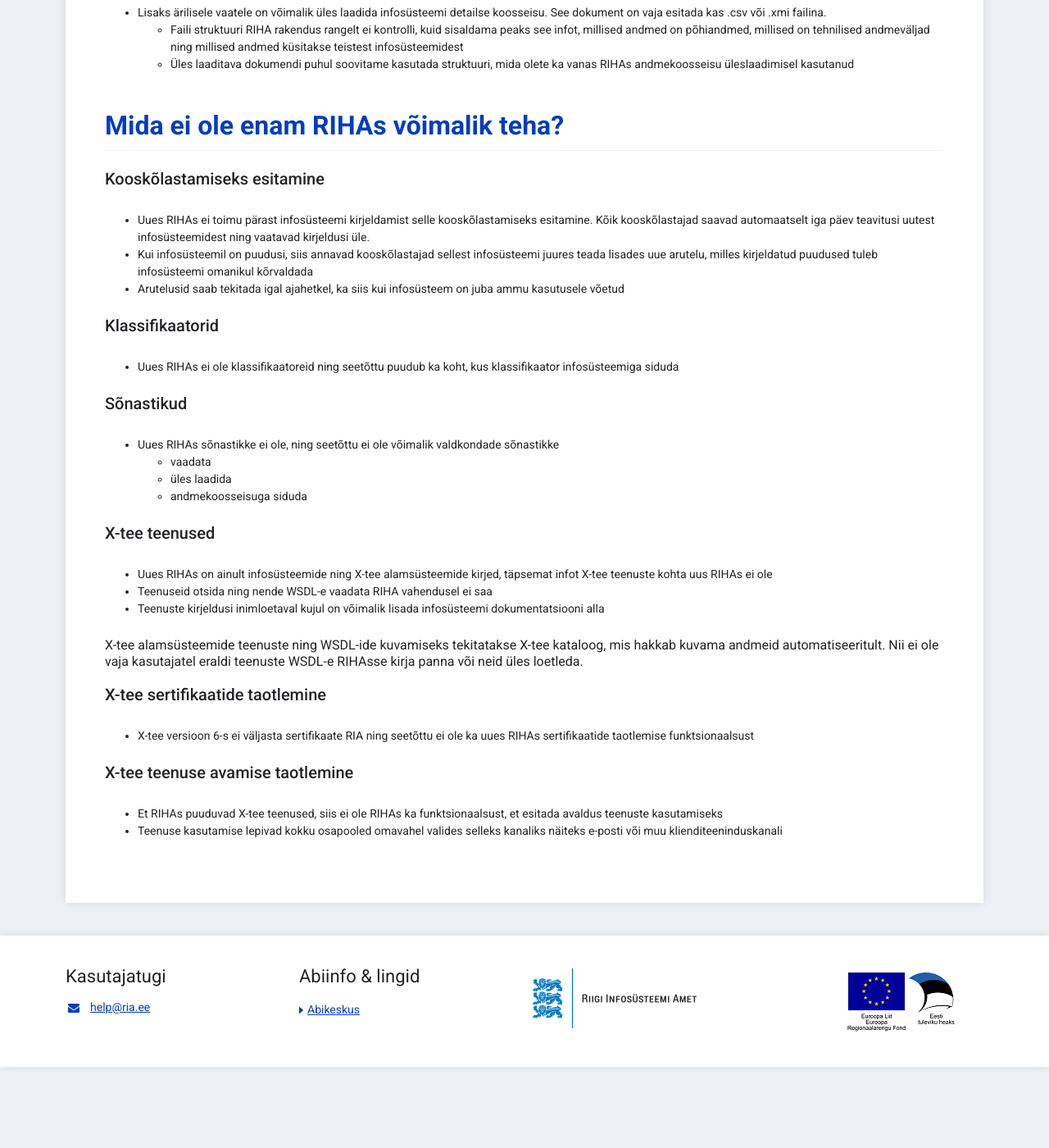
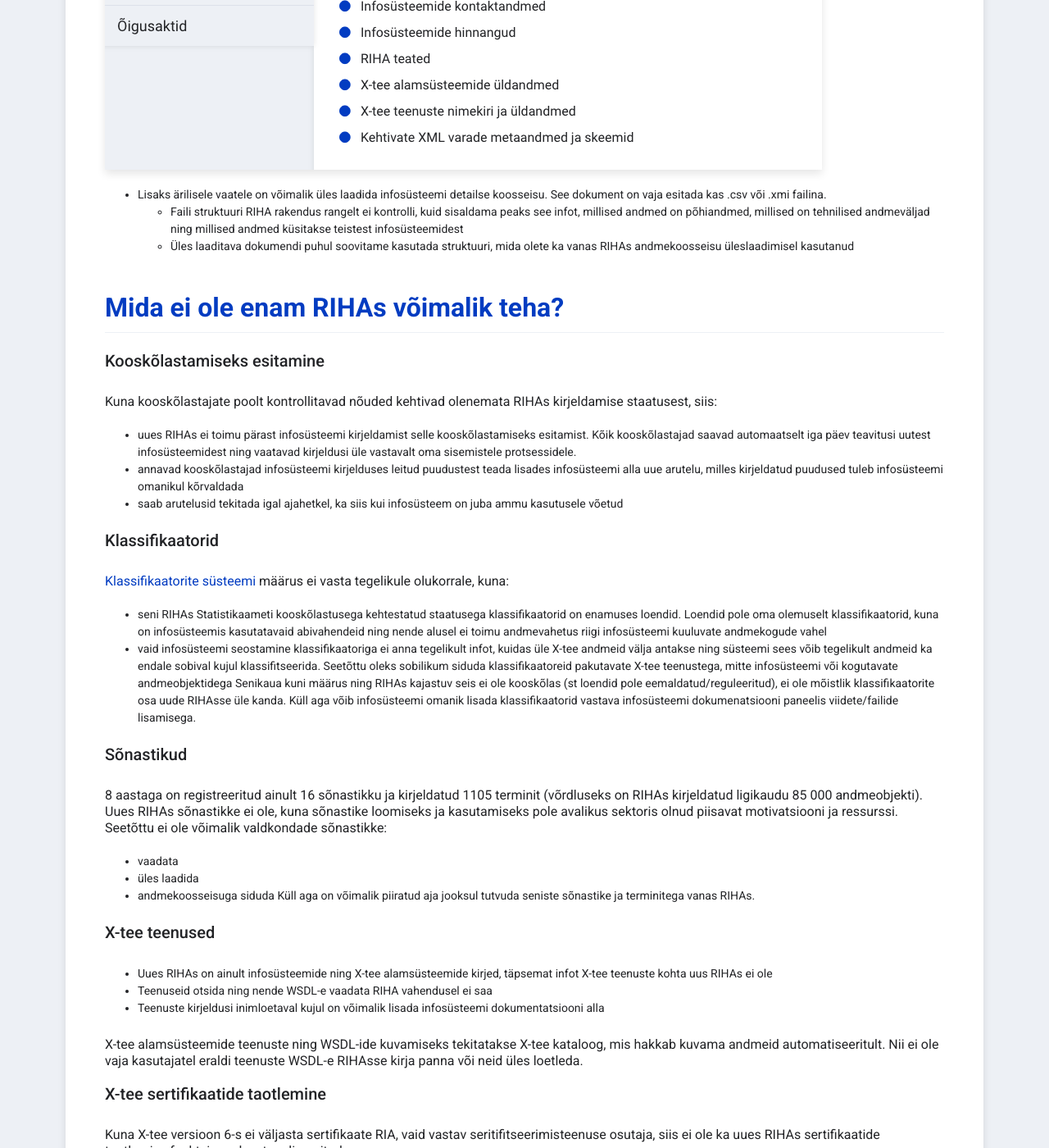
Before and after one commit to e-gov/RIHA-Help, a Jekyll site: the page built from docs/uus-riha.md, in a window 1280 px wide and 1400 px high, scrolled down 1847 px. Shown: the whole window at 82% size. Built offline with Jekyll 4.4.1, drawn with Linux system fonts in a browser that asks for light colours; before the commit the page ends 3148 px from its top, so only the background shows below that; some of the changed text lies outside the part shown.

Commit message:
Updated (partly) new RIHA doc

```diff
--- a/docs/uus-riha.md
+++ b/docs/uus-riha.md
@@ -1,6 +1,13 @@
 ---
 title: Muutused uues RIHAs
 ---
+
+## Mida saab uues RIHAs teha?
+
+Uues RIHAs saavad:
+- kõik kasutajad infosüsteeme otsida ja vaadata
+- infosüsteemi omanikud oma infosüsteeme kirjeldada (sh X-tee alamsüsteeme registreerida), muuta ja kustutada ning kooskõlastajatega suhelda
+- kooskõlastajad infosüsteemidele tagasisidet anda
 
 ## Mis on uues RIHAs erinev kui vanas RIHAs?
 
@@ -41,20 +48,25 @@ Infosüsteemide staatused ei kajastanud vanas RIHAs väga tihti infosüsteemi re
 
 ### Kooskõlastamiseks esitamine
 
-- Uues RIHAs ei toimu pärast infosüsteemi kirjeldamist selle kooskõlastamiseks esitamine. Kõik kooskõlastajad saavad automaatselt iga päev teavitusi uutest infosüsteemidest ning vaatavad kirjeldusi üle.
-- Kui infosüsteemil on puudusi, siis annavad kooskõlastajad sellest infosüsteemi juures teada lisades uue arutelu, milles kirjeldatud puudused tuleb infosüsteemi omanikul kõrvaldada
-- Arutelusid saab tekitada igal ajahetkel, ka siis kui infosüsteem on juba ammu kasutusele võetud
+Kuna kooskõlastajate poolt kontrollitavad nõuded kehtivad olenemata RIHAs kirjeldamise staatusest, siis:
+- uues RIHAs ei toimu pärast infosüsteemi kirjeldamist selle kooskõlastamiseks esitamist. Kõik kooskõlastajad saavad automaatselt iga päev teavitusi uutest infosüsteemidest ning vaatavad kirjeldusi üle vastavalt oma sisemistele protsessidele.
+- annavad kooskõlastajad infosüsteemi kirjelduses leitud puudustest teada lisades infosüsteemi alla uue arutelu, milles kirjeldatud puudused tuleb infosüsteemi omanikul kõrvaldada
+- saab arutelusid tekitada igal ajahetkel, ka siis kui infosüsteem on juba ammu kasutusele võetud
 
 ### Klassifikaatorid
 
-- Uues RIHAs ei ole klassifikaatoreid ning seetõttu puudub ka koht, kus klassifikaator infosüsteemiga siduda
+[Klassifikaatorite süsteemi](https://www.riigiteataja.ee/akt/12910889) määrus ei vasta tegelikule olukorrale, kuna:
+- seni RIHAs Statistikaameti kooskõlastusega kehtestatud staatusega klassifikaatorid on enamuses loendid. Loendid pole oma olemuselt klassifikaatorid, kuna on infosüsteemis kasutatavaid abivahendeid ning nende alusel ei toimu andmevahetus riigi infosüsteemi kuuluvate andmekogude vahel
+- vaid infosüsteemi seostamine klassifikaatoriga ei anna tegelikult infot, kuidas üle X-tee andmeid välja antakse ning süsteemi sees võib tegelikult andmeid ka endale sobival kujul klassifitseerida. Seetõttu oleks sobilikum siduda klassifikaatoreid pakutavate X-tee teenustega, mitte infosüsteemi või kogutavate andmeobjektidega
+Senikaua kuni määrus ning RIHAs kajastuv seis ei ole kooskõlas (st loendid pole eemaldatud/reguleeritud), ei ole mõistlik klassifikaatorite osa uude RIHAsse üle kanda. Küll aga võib infosüsteemi omanik lisada klassifikaatorid vastava infosüsteemi dokumenatsiooni paneelis viidete/failide lisamisega.
 
 ### Sõnastikud
 
-- Uues RIHAs sõnastikke ei ole, ning seetõttu ei ole võimalik valdkondade sõnastikke
+8 aastaga on registreeritud ainult 16 sõnastikku ja kirjeldatud 1105 terminit (võrdluseks on RIHAs kirjeldatud ligikaudu 85 000 andmeobjekti). Uues RIHAs sõnastikke ei ole, kuna sõnastike loomiseks ja kasutamiseks pole avalikus sektoris olnud piisavat motivatsiooni ja ressurssi. Seetõttu ei ole võimalik valdkondade sõnastikke:
   - vaadata
   - üles laadida
   - andmekoosseisuga siduda
+Küll aga on võimalik piiratud aja jooksul tutvuda seniste sõnastike ja terminitega vanas RIHAs.
 
 ### X-tee teenused
 
@@ -66,7 +78,7 @@ X-tee alamsüsteemide teenuste ning WSDL-ide kuvamiseks tekitatakse X-tee katalo
 
 ### X-tee sertifikaatide taotlemine
 
-- X-tee versioon 6-s ei väljasta sertifikaate RIA ning seetõttu ei ole ka uues RIHAs sertifikaatide taotlemise funktsionaalsust
+Kuna X-tee versioon 6-s ei väljasta sertifikaate RIA, vaid vastav seritifitseerimisteenuse osutaja, siis ei ole ka uues RIHAs sertifikaatide taotlemise funktsionaalsust realiseeritud.
 
 ### X-tee teenuse avamise taotlemine
 
```
